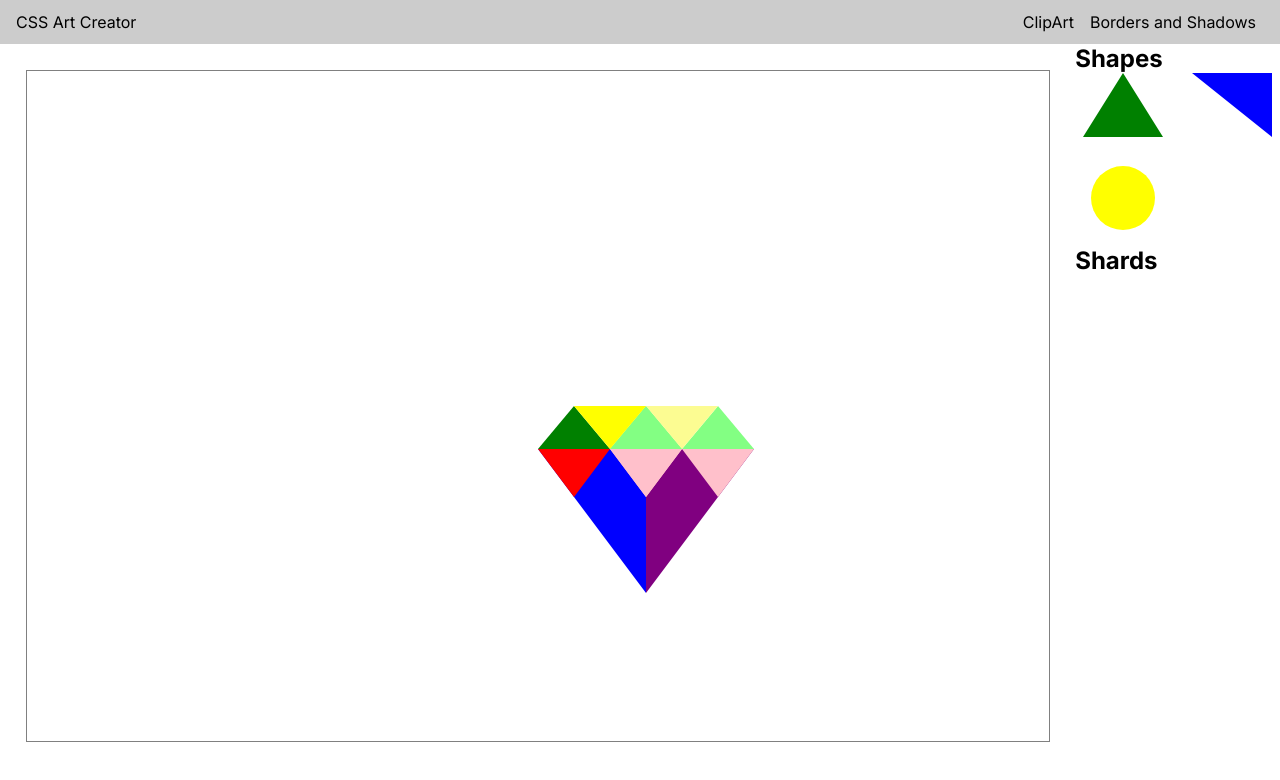
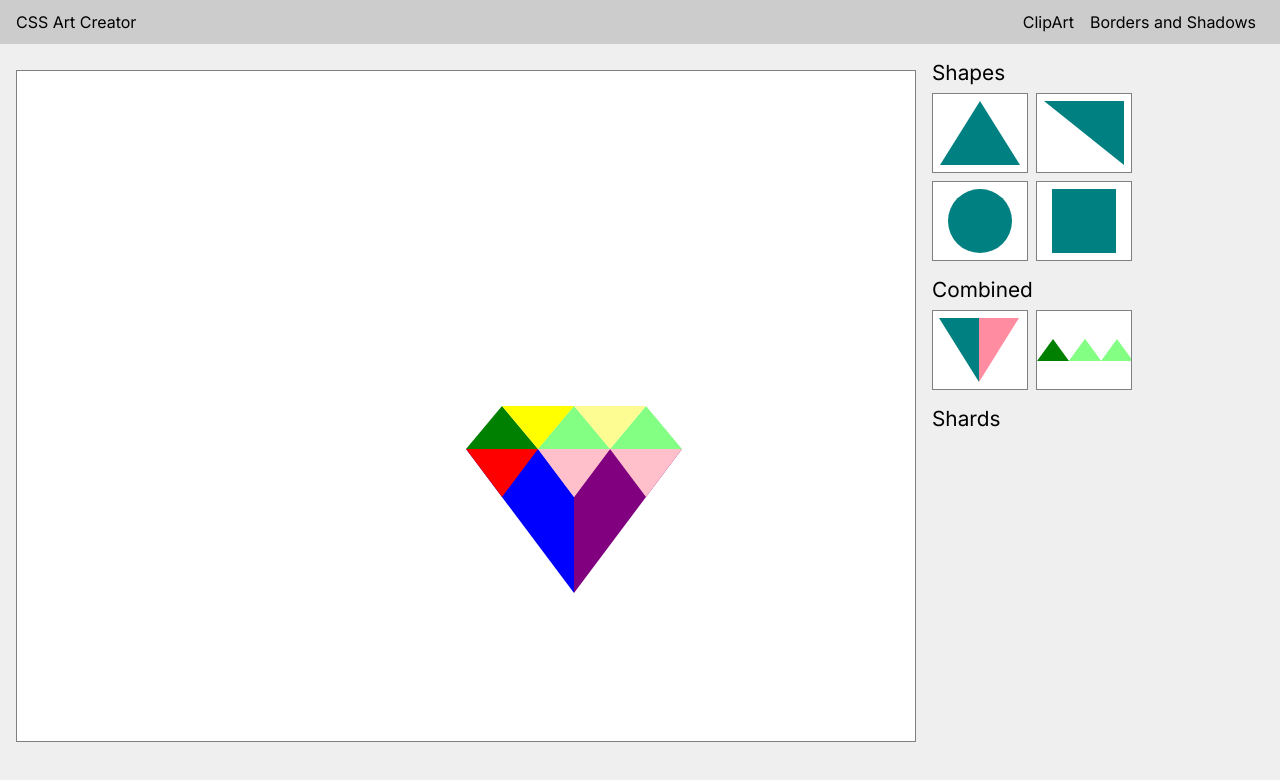
Before and after one commit to linnstrand/css-art-creator, a Next.js app: page /shadows in a window 1280 px wide. Shown: the top 780 px of the page. Built offline with nearby package versions, Linux system fonts and the light colour scheme.

Commit message:
select action

```diff
--- a/app/globals.scss
+++ b/app/globals.scss
@@ -15,6 +15,11 @@ body {
   height: 100%;
 }
 
+h2 {
+  font-size: 1.3rem;
+  font-weight: normal;
+}
+
 a {
   color: inherit;
   text-decoration: none;
@@ -24,6 +29,7 @@ body {
   display: flex;
   flex-direction: column;
   padding-bottom: 2em;
+  background-color: #efefef;
 }
 
 nav a {
@@ -51,32 +57,41 @@ main {
   justify-content: center;
   align-items: center;
   flex: 1;
-  margin: 1.6rem;
+  margin: 1.6rem 1em;
   border: 1px solid gray;
+  background-color: white;
+  max-width: 900px;
 }
 
 .menu {
-  display: flex;
-  flex-direction: column;
-  max-width: 25rem;
+  width: 14rem;
+  margin-top: 1em;
 
   .menu-shapes {
     position: relative;
-    display: grid;
-    grid-gap: 0.8em;
-    grid-template-columns: 6em 6em;
-    grid-template-rows: 5em 5em;
-    .frame {
-      position: relative;
-    }
+    display: flex;
+    flex-direction: row;
+    flex-wrap: wrap;
+    gap: 0.5em;
+    margin: 0.5em 0 1em 0;
+    place-items: center;
   }
-
+  .frame {
+    background-color: white;
+    padding: 0.6em;
+    border: 1px solid gray;
+    width: 6em;
+    height: 5em;
+    position: relative;
+    overflow: hidden;
+  }
   .menu-item {
     margin: 0.5rem 0.2rem;
   }
   .shard {
-    margin: 0 auto;
-    position: relative;
+    left: 50%;
+    top: 50%;
+    transform: translate(-50%, -50%);
   }
 }
 
--- a/components/ShapeMenu.tsx
+++ b/components/ShapeMenu.tsx
@@ -14,7 +14,7 @@ const shapes = [
       borderLeftWidth: 2.5,
       borderTopColor: "transparent",
       borderRightColor: "transparent",
-      borderBottomColor: "green",
+      borderBottomColor: "teal",
       borderLeftColor: "transparent",
       filter: "",
     },
@@ -26,14 +26,14 @@ const shapes = [
       borderRightWidth: 0,
       borderBottomWidth: 0,
       borderLeftWidth: 5,
-      borderTopColor: "blue",
+      borderTopColor: "teal",
       borderRightColor: "transparent",
       borderBottomColor: "transparent",
       borderLeftColor: "transparent",
     },
   },
   {
-    name: "test",
+    name: "circle",
     style: {
       borderRadius: "50%",
       height: 4,
@@ -42,7 +42,19 @@ const shapes = [
       borderRightWidth: 0,
       borderBottomWidth: 0,
       borderLeftWidth: 0,
-      backgroundColor: "yellow",
+      backgroundColor: "teal",
+    },
+  },
+  {
+    name: "rectangle",
+    style: {
+      height: 4,
+      width: 4,
+      borderTopWidth: 0,
+      borderRightWidth: 0,
+      borderBottomWidth: 0,
+      borderLeftWidth: 0,
+      backgroundColor: "teal",
     },
   },
 ];
@@ -57,6 +69,54 @@ export const ShapeMenu = (props: Props) => {
             <ShapeSegment style={s.style} />
           </div>
         ))}
+      </div>
+      <h2>Combined</h2>
+      <div className="menu-shapes">
+        <div className="frame">
+          <ShapeSegment
+            style={{
+              borderTopWidth: 4,
+              left: 1.6,
+              borderRightWidth: 0,
+              borderBottomWidth: 0,
+              borderLeftWidth: 2.5,
+              borderTopColor: "teal",
+              borderRightColor: "transparent",
+              borderBottomColor: "transparent",
+              borderLeftColor: "transparent",
+            }}
+          />
+          <ShapeSegment
+            style={{
+              borderTopWidth: 4,
+              left: 4.1,
+              borderRightWidth: 2.5,
+              borderBottomWidth: 0,
+              borderLeftWidth: 0,
+              borderTopColor: "#ff8ca0",
+              borderRightColor: "transparent",
+              borderBottomColor: "transparent",
+              borderLeftColor: "transparent",
+            }}
+          />
+        </div>
+        <div className="frame">
+          <ShapeSegment
+            style={{
+              borderTopWidth: 0,
+              left: 1,
+              borderRightWidth: 1,
+              borderBottomWidth: 1.4,
+              borderLeftWidth: 1,
+              borderTopColor: "transparent",
+              borderRightColor: "transparent",
+              borderBottomColor: "green",
+              borderLeftColor: "transparent",
+              filter:
+                "drop-shadow(2em 0 rgb(131, 255, 131)) drop-shadow(2em 0 rgb(131, 255, 131))",
+            }}
+          />
+        </div>
       </div>
       <div>
         <h2>Shards</h2>
--- a/components/ShapeSegment.tsx
+++ b/components/ShapeSegment.tsx
@@ -1,5 +1,5 @@
 "use client";
-import { useReducer } from "react";
+import { MouseEventHandler, useReducer, useState } from "react";
 
 const initialState = {
   id: 0,
@@ -45,13 +45,26 @@ export const ShapeSegment = ({ style }: any) => {
         };
     }
   };
-  const [state, dispatch] = useReducer(reducer, initialState);
+  const [active, setActive] = useState(false);
+
+  const select: MouseEventHandler<HTMLDivElement> = (event) => {
+    console.log("click");
+    setActive(!active);
+  };
 
   return (
     <div
+      onClick={select}
       className="shard"
       style={{
         ...style,
+        outline: active ? "2px dashed rgb(0 20 145 / 50%)" : "",
+        zIndex: active ? 20 : style.zIndex,
+        opacity: active ? 0.7 : style.opacity,
+        filter: active ? "none" : style.filter,
+        backgroundColor: active
+          ? "rgb(0 155 255 / 35%)"
+          : style.backgroundColor,
         top: style.top && style.top + "em",
         height: style.height && style.height + "em",
         width: style.width && style.width + "em",
```
